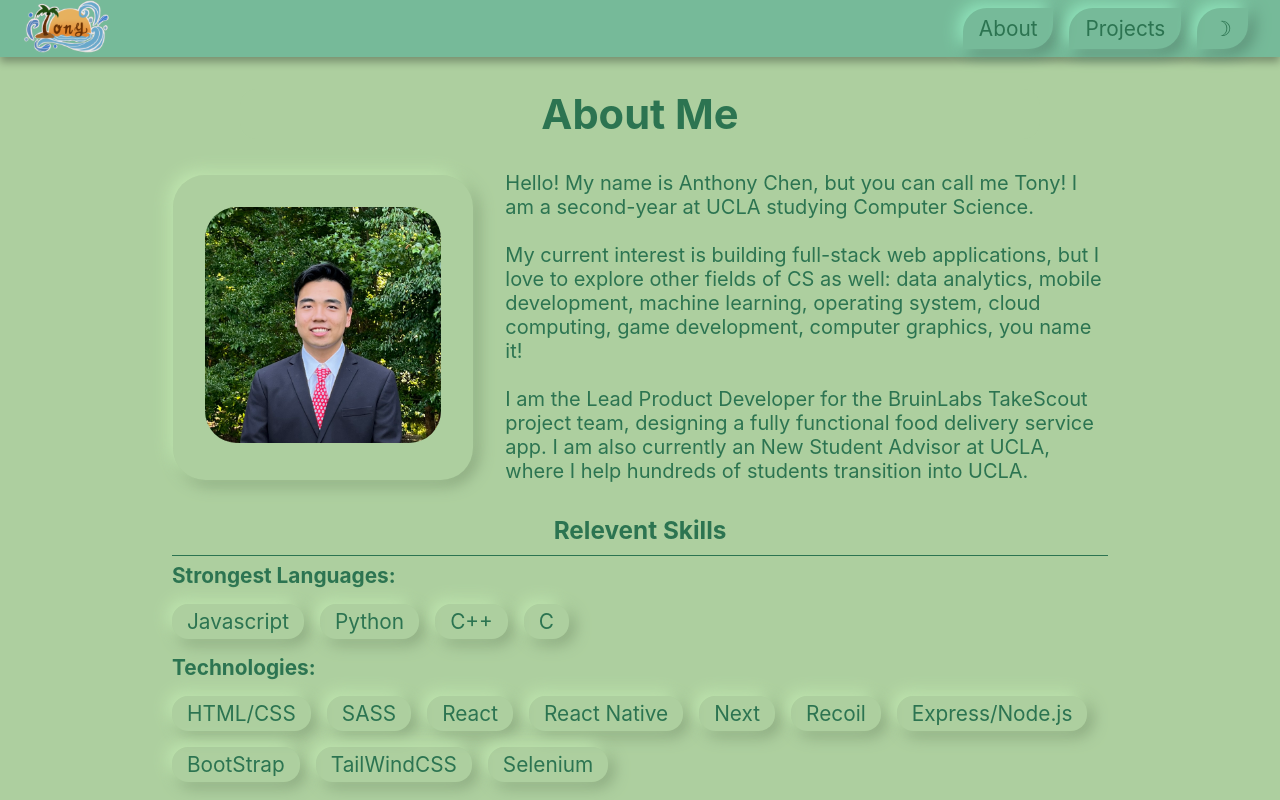
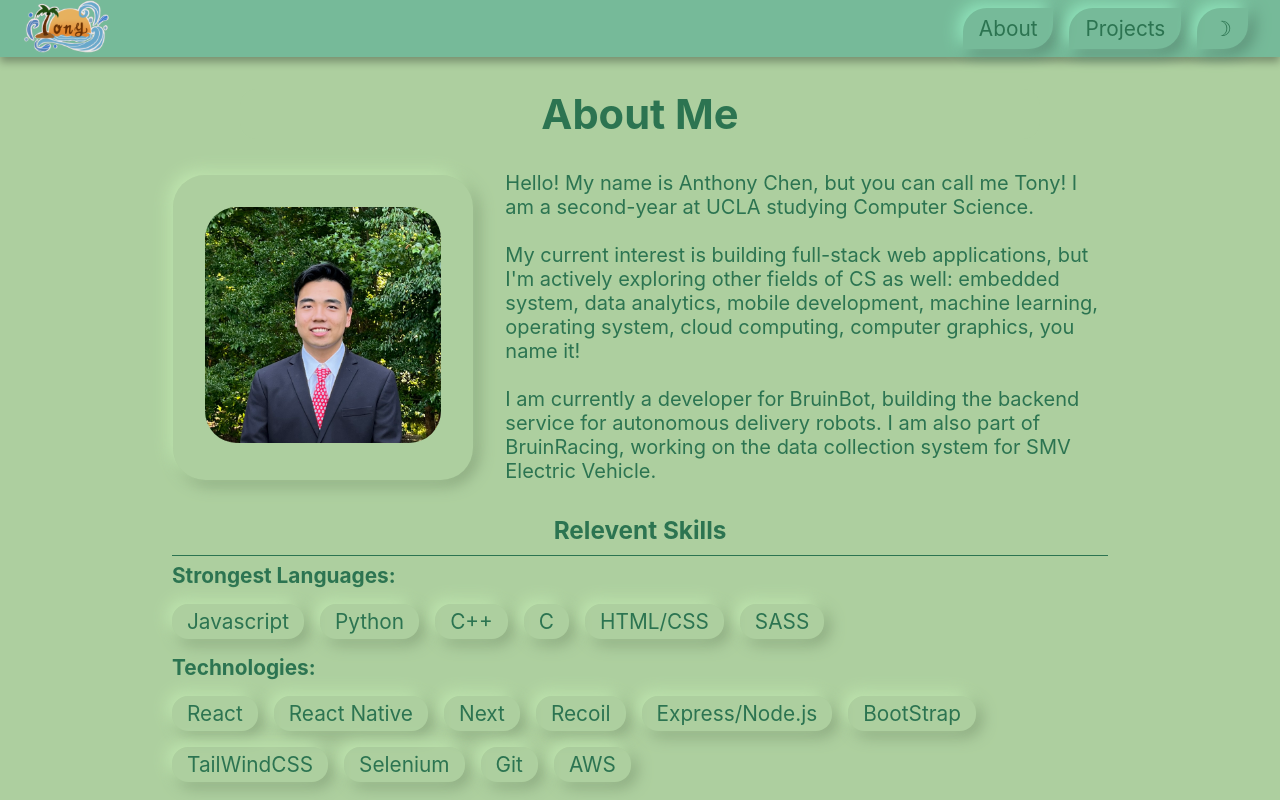
Before and after one commit to tonyechen/tonyechen.github.io, a Next.js app: page /about in a window 1280 px wide. Shown: the top 800 px of the page. Built offline with nearby package versions, Linux system fonts and the light colour scheme.

Commit message:
updated profile informations

```diff
--- a/components/About.js
+++ b/components/About.js
@@ -1,9 +1,8 @@
 import React from 'react';
+import ExperienceBlock from './ExperienceBlock';
 
-const languages = ['Javascript', 'Python', 'C++', 'C'];
+const languages = ['Javascript', 'Python', 'C++', 'C', 'HTML/CSS', 'SASS'];
 const technologies = [
-    'HTML/CSS',
-    'SASS',
     'React',
     'React Native',
     'Next',
@@ -12,6 +11,8 @@ const technologies = [
     'BootStrap',
     'TailWindCSS',
     'Selenium',
+    'Git',
+    'AWS',
 ];
 const databases = ['SQL', 'Firebase', 'MongoDB', 'PostgreSQL'];
 
@@ -33,16 +34,15 @@ const About = () => {
                     <br />
                     <br />
                     My current interest is building full-stack web applications,
-                    but I love to explore other fields of CS as well: data
-                    analytics, mobile development, machine learning, operating
-                    system, cloud computing, game development, computer
+                    but I'm actively exploring other fields of CS as well:
+                    embedded system, data analytics, mobile development, machine
+                    learning, operating system, cloud computing, computer
                     graphics, you name it!
                     <br />
-                    <br />I am the Lead Product Developer for the BruinLabs
-                    TakeScout project team, designing a fully functional food
-                    delivery service app. I am also currently an New Student
-                    Advisor at UCLA, where I help hundreds of students
-                    transition into UCLA.
+                    <br />I am currently a developer for BruinBot, building the
+                    backend service for autonomous delivery robots. I am also
+                    part of BruinRacing, working on the data collection system
+                    for SMV Electric Vehicle.
                 </p>
 
                 <div className="about__info__subsection">
@@ -78,6 +78,7 @@ const About = () => {
                 <div className="about__info__subsection">
                     <h3 className="about__subsection__title">Experience</h3>
                     <p>under construction...&#128736;&#128736;&#128736;</p>
+                    <ExperienceBlock></ExperienceBlock>
                 </div>
             </div>
         </div>
--- /dev/null
+++ b/components/ExperienceBlock.js
@@ -0,0 +1,9 @@
+import React from "react";
+
+const ExperienceBlock = () => {
+  return <div>
+
+  </div>;
+};
+
+export default ExperienceBlock;
--- a/components/Main.js
+++ b/components/Main.js
@@ -86,9 +86,9 @@ const Main = () => {
                             />
                         </div>
                         <p className="main__card__text">
-                            I am a second year student at UCLA studying Computer
-                            Science. I am currently on the hunt for an
-                            internship!
+                            I am an avid developer and a second year student at UCLA studying Computer
+                            Science! I am currently on the hunt for an
+                            internship for summer 2023!
                         </p>
                         <div className="main__card__redirect">
                             <Link href="/about">
```
Also changed, not shown: 1 other file (tests, documents, lock files or other folders).
